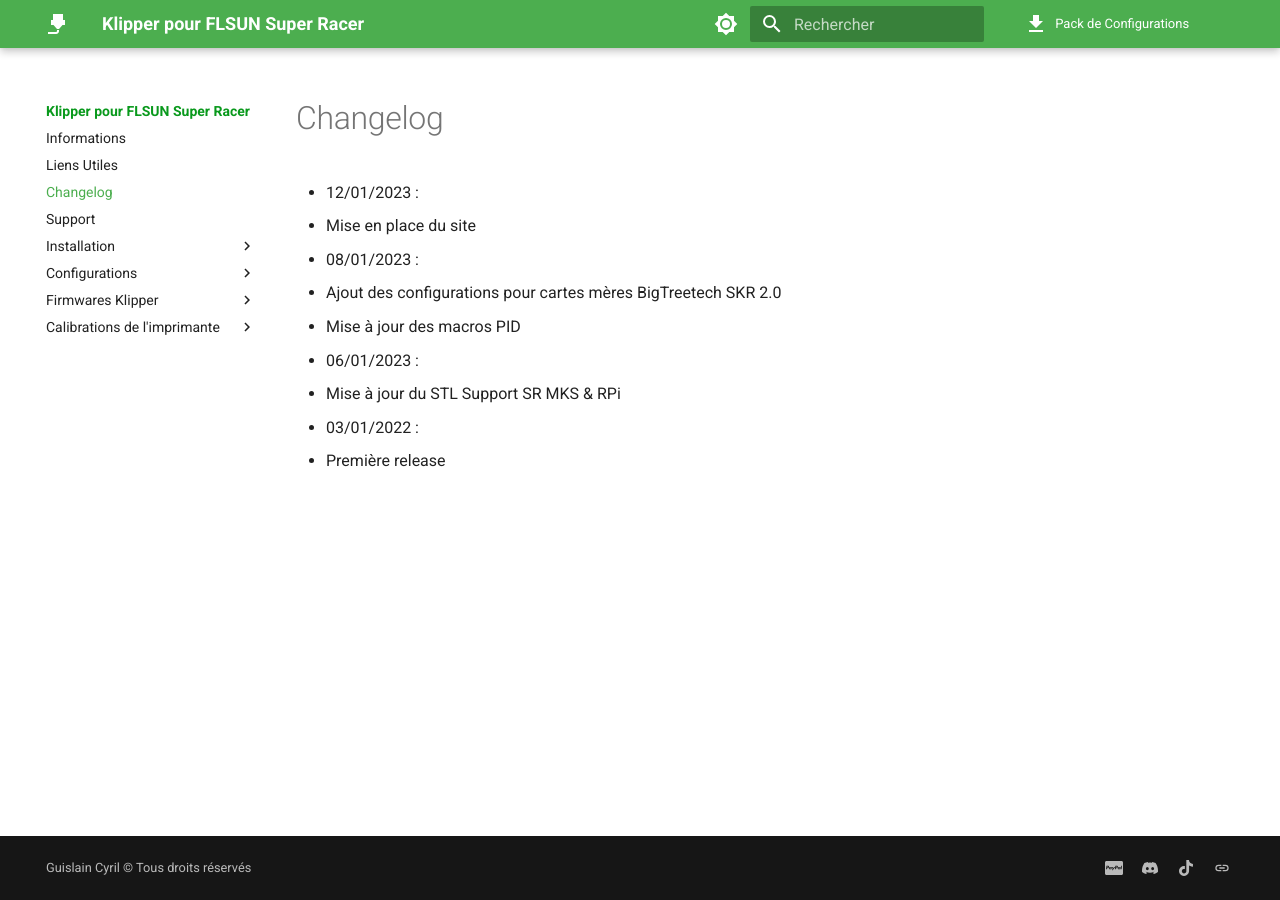
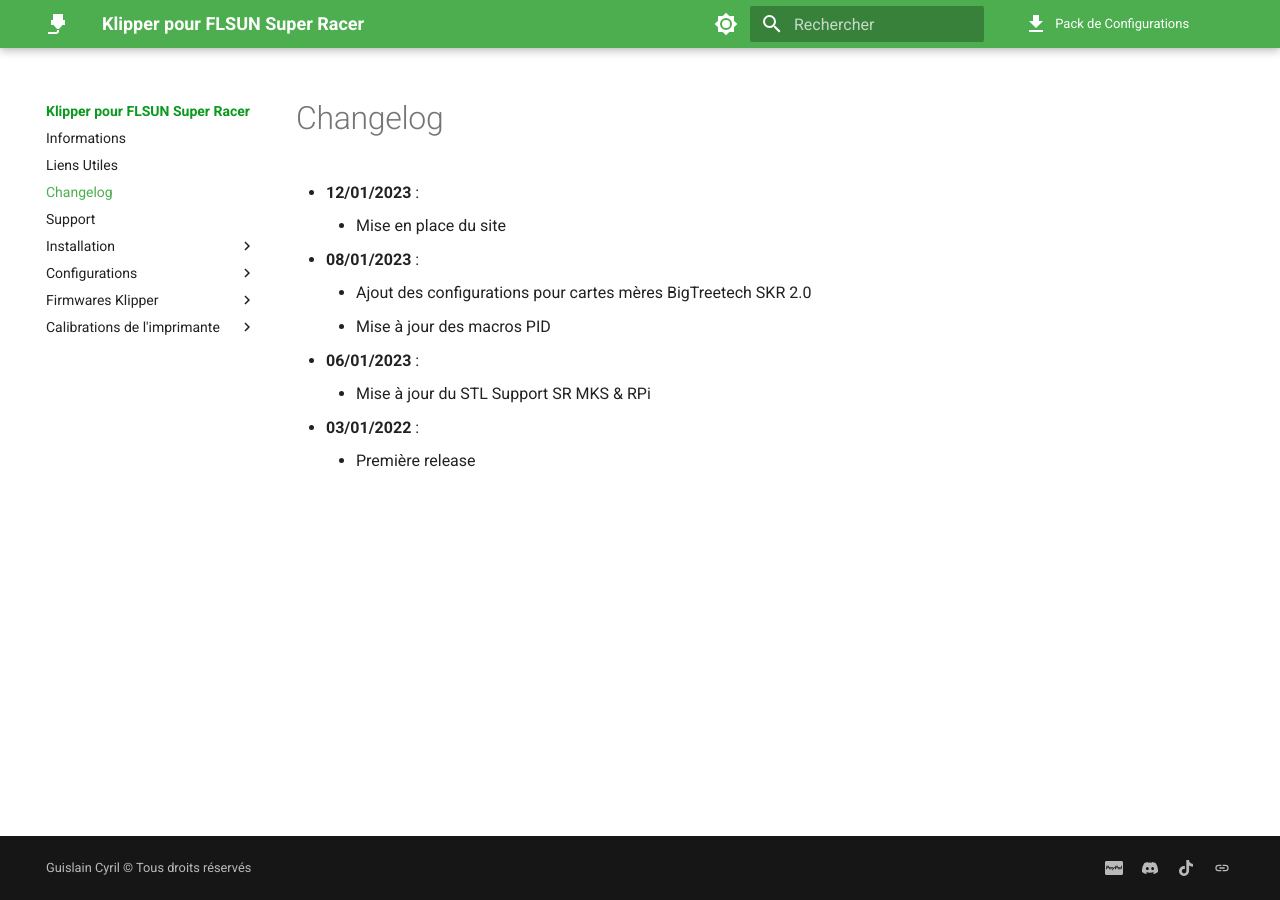
Before and after one commit to Guilouz/test, an MkDocs documentation site: the page built from docs/changelog.md, in a window 1280 px wide. Built offline with MkDocs 1.6.1 and Material for MkDocs 9.7.7, drawn with Linux system fonts in a browser that asks for light colours; comment, search, counter and statistics services are not loaded.

Commit message:
Update changelog.md

```diff
--- a/docs/changelog.md
+++ b/docs/changelog.md
@@ -5,12 +5,25 @@
 
 # Changelog
 
-- 12/01/2023 :
-  - Mise en place du site
-- 08/01/2023 :
-  - Ajout des configurations pour cartes mères BigTreetech SKR 2.0
-  - Mise à jour des macros PID
-- 06/01/2023 :
-  - Mise à jour du STL Support SR MKS & RPi
-- 03/01/2022 :
-  - Première release
+<ul>
+  <li><b>12/01/2023</b> :
+    <ul>
+      <li>Mise en place du site</li>
+    </ul>
+  </li>
+  <li><b>08/01/2023</b> :
+    <ul>
+      <li>Ajout des configurations pour cartes mères BigTreetech SKR 2.0</li>
+      <li>Mise à jour des macros PID</li>
+    </ul>
+  <li><b>06/01/2023</b> :
+    <ul>
+      <li>Mise à jour du STL Support SR MKS & RPi</li>
+    </ul>
+  </li>
+  <li><b>03/01/2022</b> :
+    <ul>
+      <li>Première release</li>
+    </ul>
+  </li>
+</ul>
```
